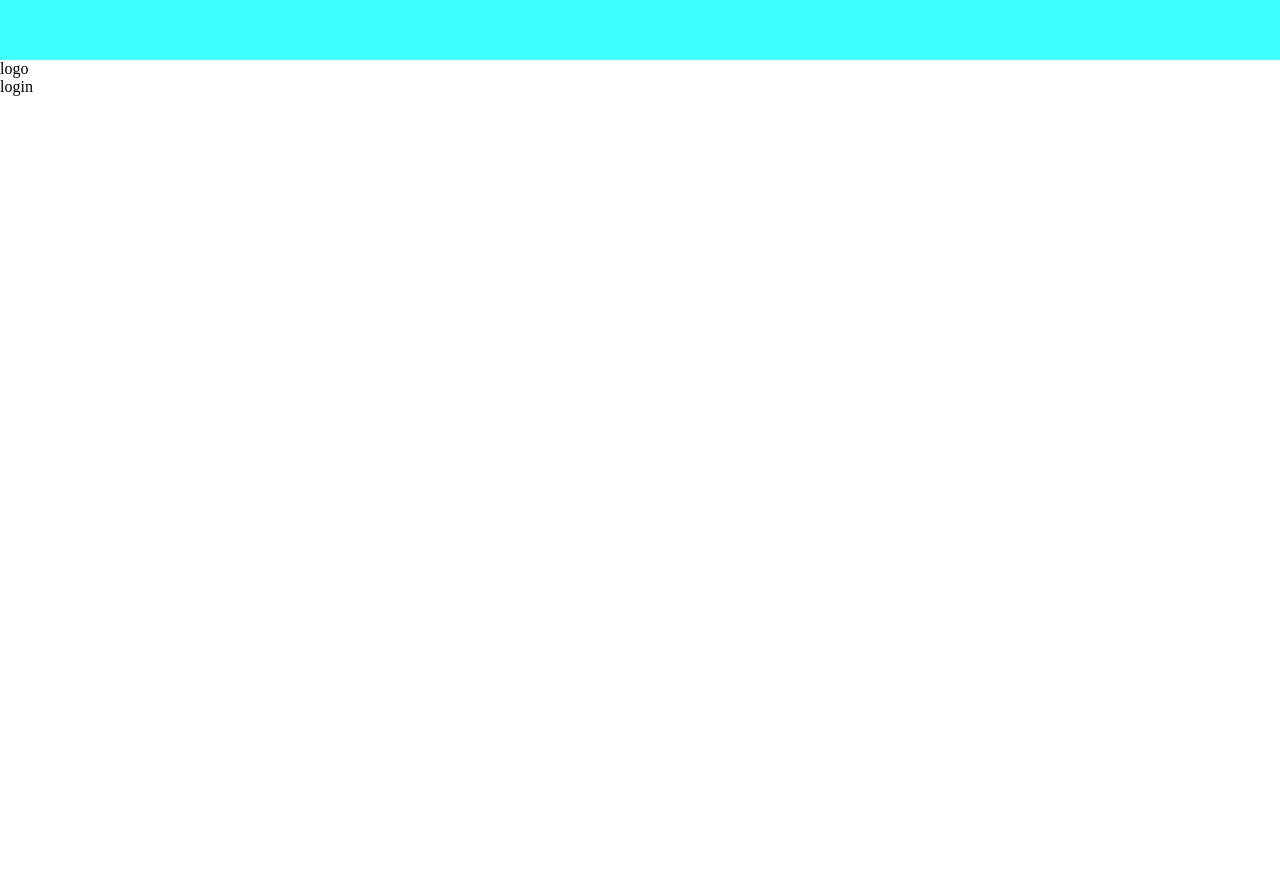
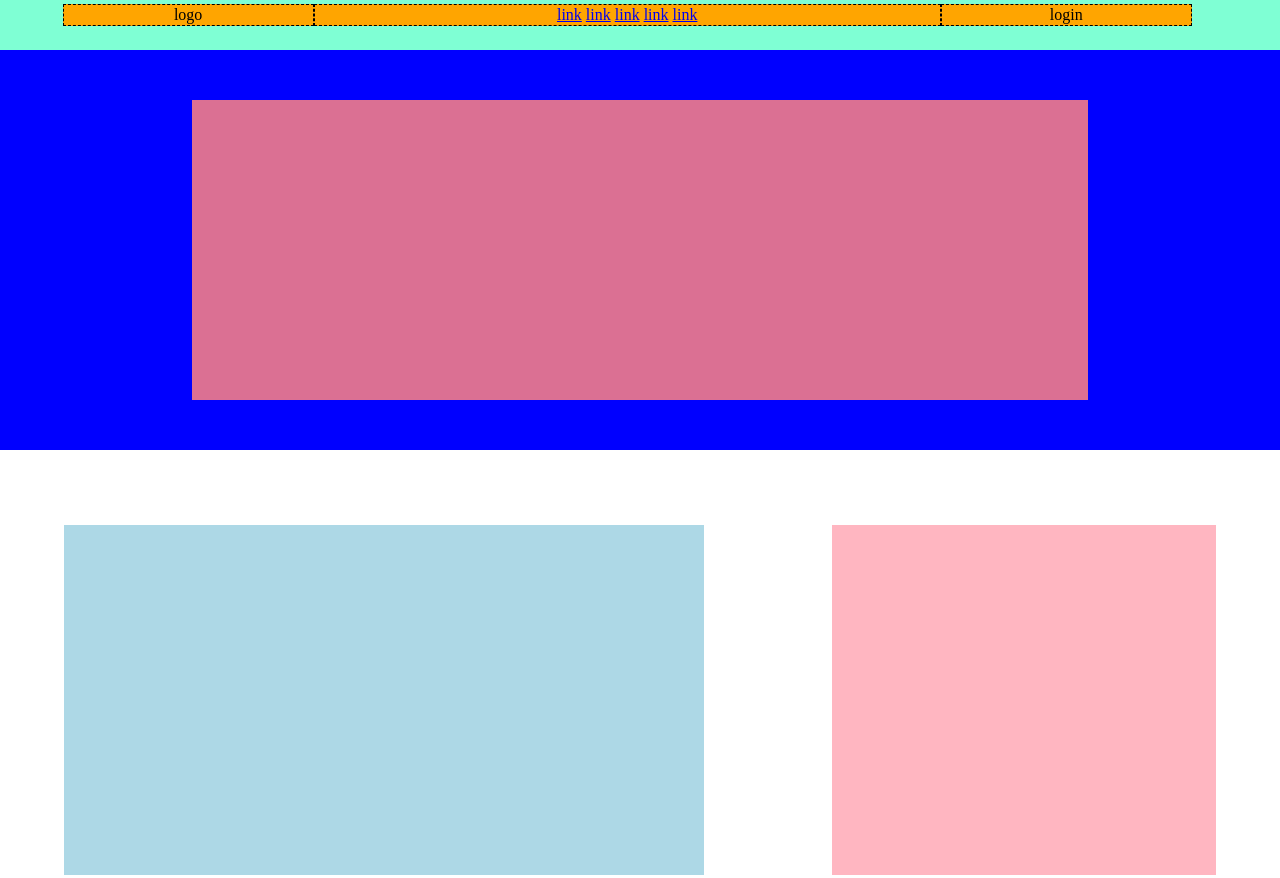
Before and after one commit to Anatoliegit88/htmlcss-struttura-discord, a plain HTML site: page index.html in a window 1280 px wide. Shown: the top 878 px of the page. Before the commit the page ends 800 px from the top, so only its background shows below. Drawn offline with Linux system fonts and the light colour scheme.

Commit message:
struttura

```diff
--- a/index.html
+++ b/index.html
@@ -5,22 +5,44 @@
     <meta http-equiv="X-UA-Compatible" content="IE=edge" />
     <meta name="viewport" content="width=device-width, initial-scale=1.0" />
     <link rel="stylesheet" href="style.css" />
-    <title>Layout</title>
+    <title>Document</title>
   </head>
   <body>
     <header>
-      <div class="container"></div>
-      <div class="flex-container"></div>
-      <div>logo</div>
-      <div class="links">
-        <a href="#"></a>
-        <a href="#"></a>
-        <a href="#"></a>
-        <a href="#"></a>
-        <a href="#"></a>
+      <div class="header-box">
+        <div class="col">logo</div>
+        <div class="col-large">
+          <a href="#">link</a>
+          <a href="#">link</a>
+          <a href="#">link</a>
+          <a href="#">link</a>
+          <a href="#">link</a>
+        </div>
+        <div class="col">login</div>
       </div>
-      <div>login</div>
-      <div></div>
     </header>
+
+    <div class="container" id="blue">
+      <div class="container-pink"></div>
+    </div>
+
+    <div class="container" id="white">
+      <div class="flex-container" id="lightblue"></div>
+      <div class="flex-container" id="lightpink"></div>
+    </div>
+
+    <div class="container" id="grey">
+      <div class="flex-container" id="lightpink"></div>
+      <div class="flex-container" id="lightblue"></div>
+    </div>
+
+    <div class="container" id="white">
+      <div class="flex-container" id="lightblue"></div>
+      <div class="flex-container" id="lightpink"></div>
+    </div>
+
+    <div class="container" id="green">
+      <div class="container-green"></div>
+    </div>
   </body>
 </html>
--- a/style.css
+++ b/style.css
@@ -4,11 +4,89 @@
   box-sizing: border-box;
 }
 
+/* Hrader */
+header {
+  height: 50px;
+  line-height: 20px;
+  background-color: aquamarine;
+}
+
+.header-box {
+  display: flex;
+  width: 98%;
+  padding: auto;
+  height: 30px;
+  justify-content: center;
+  text-align: center;
+  align-items: center;
+}
+
+.col {
+  width: calc(100% / 5);
+  border: 1px dashed black;
+  background-color: orange;
+}
+
+.col-large {
+  border: 1px dashed black;
+  width: calc(100% / 2);
+  background-color: orange;
+}
+
+.container {
+  display: flex;
+  justify-content: center;
+}
+
 .flex-container {
-  background-color: rgb(62, 255, 255);
-  height: 60px;
   display: flex;
-  justify-content: space-between;
-  padding: 20px;
-  border: 1px saddlebrown;
+  height: 350px;
+  margin: auto;
 }
+
+.container-pink {
+  background-color: palevioletred;
+  height: 300px;
+  width: 70%;
+  margin: auto;
+}
+
+#blue {
+  background-color: blue;
+  height: 400px;
+}
+
+#white {
+  background-color: white;
+  height: 500px;
+}
+
+#lightblue {
+  width: 50%;
+  background-color: lightblue;
+}
+
+#lightpink {
+  width: 30%;
+  background-color: lightpink;
+}
+
+#grey {
+  background-color: lightgray;
+  height: 500px;
+  margin: auto;
+}
+
+#green {
+  background-color: lightgrey;
+  height: 600px;
+}
+
+.container-green {
+  height: 500px;
+  width: 80%;
+  background-color: green;
+  /* justify-content: center;
+  align-items: center; */
+  margin: auto;
+}
```
Also changed, not shown: img/ita.png (added), img/item1.svg (added), img/item2.svg (added), img/item3.svg (added), img/item4-big.svg (added), img/jumbo.png (added), img/logo.svg (added), img/stars.svg (added), img/wave.svg (added).
